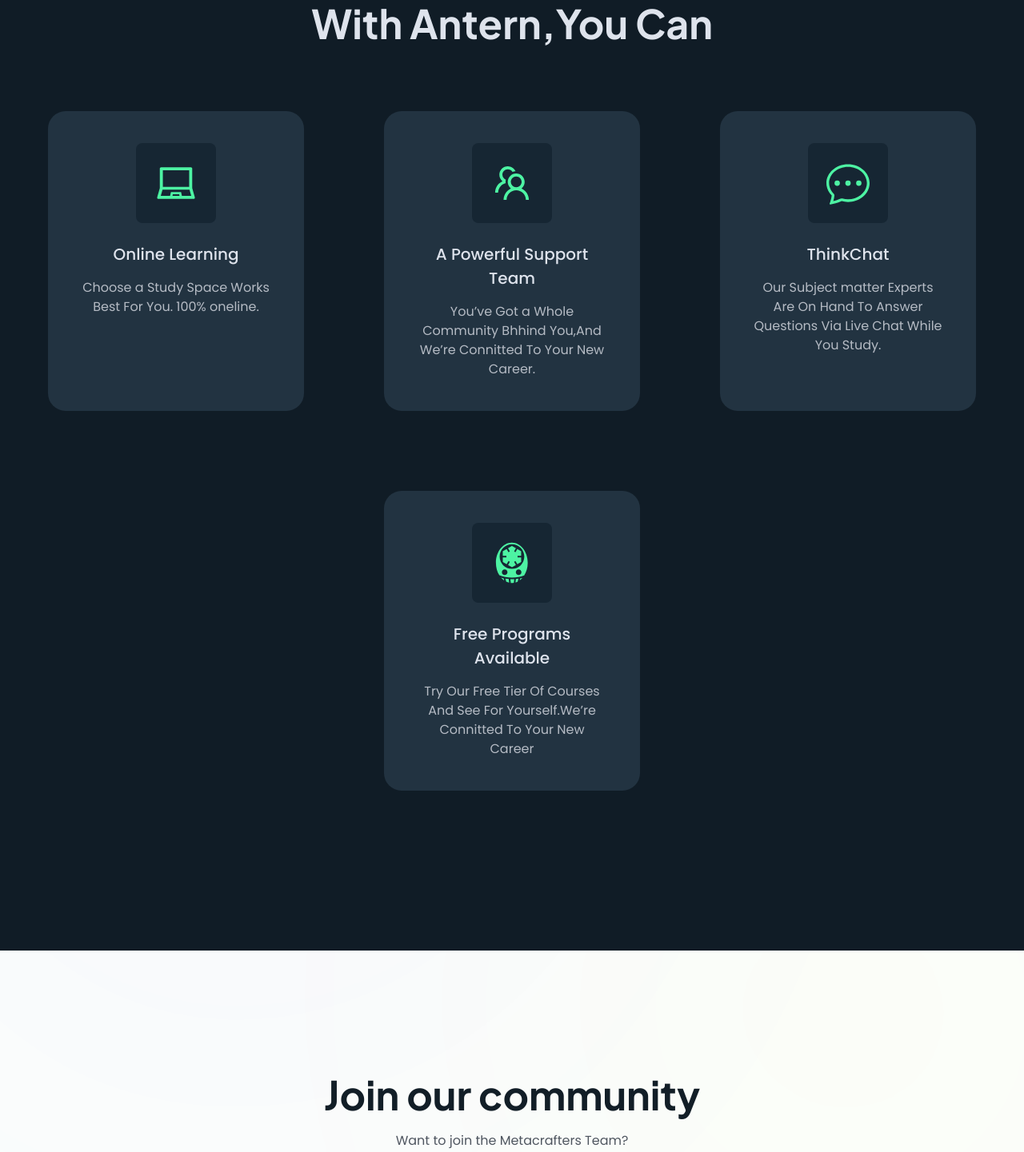
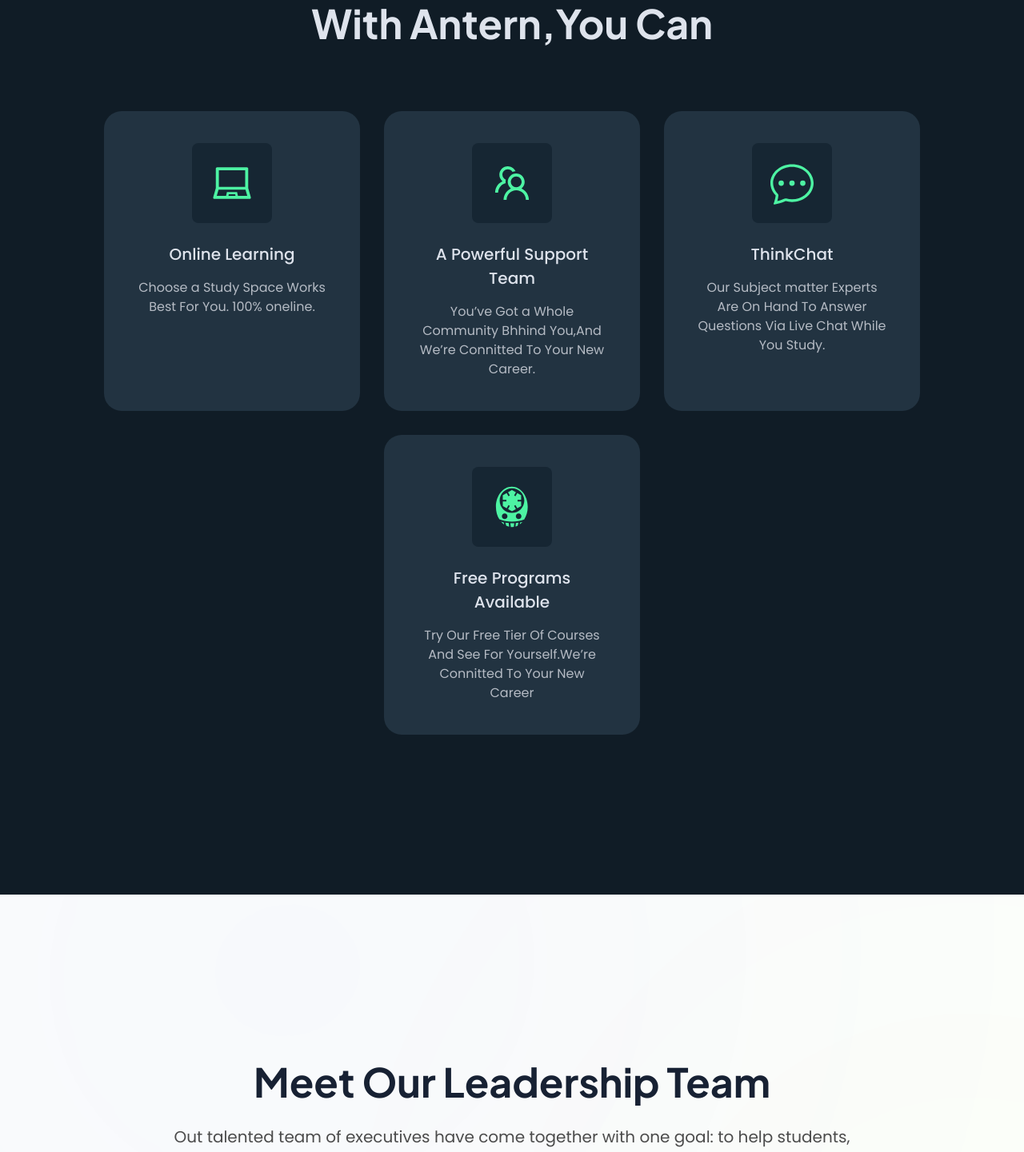
Before and after one commit to Team-Antern/antern-website-frontend, a React (Vite) app: page /about-us in a window 1280 px wide. Shown: the part 1800-3241 px from the top of the page at 80% size. Built offline with nearby package versions, Linux system fonts and the light colour scheme; a small style sheet from the web is missing.

Commit message:
commited

```diff
--- a/package.json
+++ b/package.json
@@ -9,6 +9,7 @@
     "preview": "vite preview"
   },
   "dependencies": {
+    "@lottiefiles/lottie-player": "^1.6.2",
     "@types/format-duration": "^1.0.1",
     "@types/react-collapse": "^5.0.1",
     "@types/react-expand-animated": "^1.0.0",
--- a/src/App.tsx
+++ b/src/App.tsx
@@ -12,6 +12,7 @@
 const TermsAndConditions = React.lazy(
     () => import("./Pages/TermsAndConditions/TermsAndConditions")
 );
+import "swiper/css";
 
 function App() {
     const { pathname } = useLocation();
--- a/src/Components/About/WithAnternYouCan/styles.tsx
+++ b/src/Components/About/WithAnternYouCan/styles.tsx
@@ -1,13 +1,19 @@
 import styled from "styled-components";
 
 export const ContainerWrapper = styled.div`
-    padding: 13rem 0 20rem 0;
+    padding: 13rem 5.4rem 20rem;
     background: #101c26;
     text-align: center;
+    @media screen and (max-width: 1000px) {
+        padding: 10rem 5.4rem;
+    }
+    @media screen and (max-width: 500px) {
+        padding: 10rem 3.2rem;
+    }
 `;
 
 export const Container = styled.div`
-    max-width: 120rem;
+    max-width: 140rem;
     margin: auto;
 `;
 
@@ -19,13 +25,22 @@
     line-height: 120%;
     color: #dee3ec;
     text-transform: capitalize;
+    @media screen and (max-width: 1000px) {
+        font-size: 4rem;
+    }
+    @media screen and (max-width: 700px) {
+        margin-bottom: 6rem;
+    }
+    @media screen and (max-width: 500px) {
+        font-size: 3.2rem;
+    }
 `;
 
 export const Content = styled.div`
     display: flex;
     flex-wrap: wrap;
     justify-content: center;
-    gap: 10rem;
+    gap: 3rem;
 `;
 
 export const Card = styled.div`
@@ -35,7 +50,6 @@
     border-radius: 2.2rem;
     min-width: 25rem;
     max-width: 32rem;
-    width: 100%;
 `;
 
 export const CardIcon = styled.div`
--- a/src/Components/Course/ModuleContent/ModuleContent.tsx
+++ b/src/Components/Course/ModuleContent/ModuleContent.tsx
@@ -1,4 +1,4 @@
-import { useContext, useState } from "react";
+import { useContext, useMemo, useState } from "react";
 import {
     Container,
     Content,
@@ -49,6 +49,17 @@
                 Object.keys(courseDetails.sections).map((key) => +key)
             );
     };
+    const [totalNumberOfLectures, courseTotalLength] = useMemo(() => {
+        let totalLectures = 0;
+        let totalLength = 0;
+        courseDetails.sections.forEach(({ lectures }) => {
+            totalLectures += lectures.length;
+            lectures.forEach(({ totalLength: totalLectureLength }) => {
+                totalLength += totalLectureLength;
+            });
+        });
+        return [totalLectures, totalLength];
+    }, []);
     return (
         <Container>
             <Content>
@@ -56,9 +67,12 @@
                     <ContentLength>
                         <span>{courseDetails.sections.length} sections</span>
                         <RxDotFilled />
-                        <span>24 lectures</span>
+                        <span>{totalNumberOfLectures} lectures</span>
                         <RxDotFilled />
-                        <span>14h 42m total length</span>
+                        <span>
+                            {simpleDuration.stringify(courseTotalLength)} total
+                            length
+                        </span>
                     </ContentLength>
                     <ExpandCollapse onClick={expandCollapseAll}>
                         {allSectionsExpanded()
--- a/src/Components/Courses/CoursesPagination/CoursesPagination.tsx
+++ b/src/Components/Courses/CoursesPagination/CoursesPagination.tsx
@@ -12,6 +12,7 @@
 } from "./styles";
 import { HiOutlineChevronRight, HiOutlineChevronLeft } from "react-icons/hi";
 import { Course as CourseInterface } from "../../../Pages/Courses/Courses";
+import "@lottiefiles/lottie-player";
 
 interface CoursesPaginationProps {
     courses: CourseInterface[];
@@ -23,7 +24,11 @@
     useEffect(() => setTotalPages(Math.ceil(courses.length / 6)), [courses]);
     return (
         <Container>
-            <Heading>Courses By Antern</Heading>
+            <Heading>
+                {courses.length ? "courses by antern" : "no courses found"}
+            </Heading>
+            {courses.length ? (
+                <>
                     <Content>
                         {courses
                             .slice(activePage * 6, (activePage + 1) * 6)
@@ -72,6 +77,20 @@
                             </PaginationBackwardForward>
                         </Pagination>
                     </PaginationWrapper>
+                </>
+            ) : (
+                <lottie-player
+                    autoplay
+                    loop
+                    mode="normal"
+                    src="https://assets9.lottiefiles.com/packages/lf20_tmsiddoc.json"
+                    style={{
+                        maxWidth: "50rem",
+                        width: "100%",
+                        margin: "auto",
+                    }}
+                ></lottie-player>
+            )}
         </Container>
     );
 };
--- a/src/Components/Courses/CoursesPagination/styles.tsx
+++ b/src/Components/Courses/CoursesPagination/styles.tsx
@@ -13,7 +13,9 @@
     line-height: 125%;
     color: #101c26;
     text-align: center;
+    text-transform: capitalize;
     letter-spacing: -0.5px;
+    margin-bottom: 7.2rem;
     @media screen and (max-width: 500px) {
         font-size: 3.5rem;
     }
@@ -24,7 +26,7 @@
     gap: 4rem 3.4rem;
     flex-wrap: wrap;
     justify-content: center;
-    margin: 7.2rem 0;
+    margin-bottom: 7.2rem;
     @media screen and (max-width: 500px) {
         margin: 5rem 0;
     }
--- a/src/Components/Global/Footer/Footer.tsx
+++ b/src/Components/Global/Footer/Footer.tsx
@@ -82,7 +82,15 @@
 const Footer = () => {
     const { pathname } = useLocation();
     return (
-        <Container style={pathname === "/" ? {} : { borderRadius: "0px" }}>
+        <Container
+            style={
+                pathname === "/"
+                    ? {
+                          maxWidth: "115rem",
+                      }
+                    : { borderRadius: "0px" }
+            }
+        >
             <Background />
             <Content>
                 <AboutCompanyLinkSections>
--- a/src/Components/Global/Footer/styles.tsx
+++ b/src/Components/Global/Footer/styles.tsx
@@ -14,6 +14,7 @@
     }
     position: relative;
     overflow: hidden;
+    margin: auto;
 `;
 
 export const Background = styled.div`
--- a/src/Components/Global/Tabs/styles.tsx
+++ b/src/Components/Global/Tabs/styles.tsx
@@ -11,7 +11,7 @@
     background: #fdfefd;
     box-shadow: 0px 14px 94px rgba(232, 221, 234, 0.6);
     border-radius: 0.8rem;
-    overflow-y: scroll;
+    overflow-x: auto;
     white-space: nowrap;
     @media screen and (max-width: 640px) {
         padding: 1.6rem 2rem;
--- a/src/Components/Home/PremiumBenefits/styles.tsx
+++ b/src/Components/Home/PremiumBenefits/styles.tsx
@@ -6,6 +6,7 @@
     align-items: center;
     justify-content: center;
     flex-direction: column;
+    /* max-width: 130rem; */
     max-width: 130rem;
     margin: 0 auto 12rem;
     padding: 5.4rem;
--- a/src/Pages/About/About.tsx
+++ b/src/Pages/About/About.tsx
@@ -13,7 +13,7 @@
             <Content>
                 <OurMission />
                 <WithAnternYouCan />
-                {/* <OurLeadershipTeam /> */}
+                <OurLeadershipTeam />
                 <JoinOurCommunity />
             </Content>
         </Container>
```
Also changed, not shown: 1 other file (tests, documents, lock files or other folders). Lines whose indentation alone changed are shown as unchanged.
